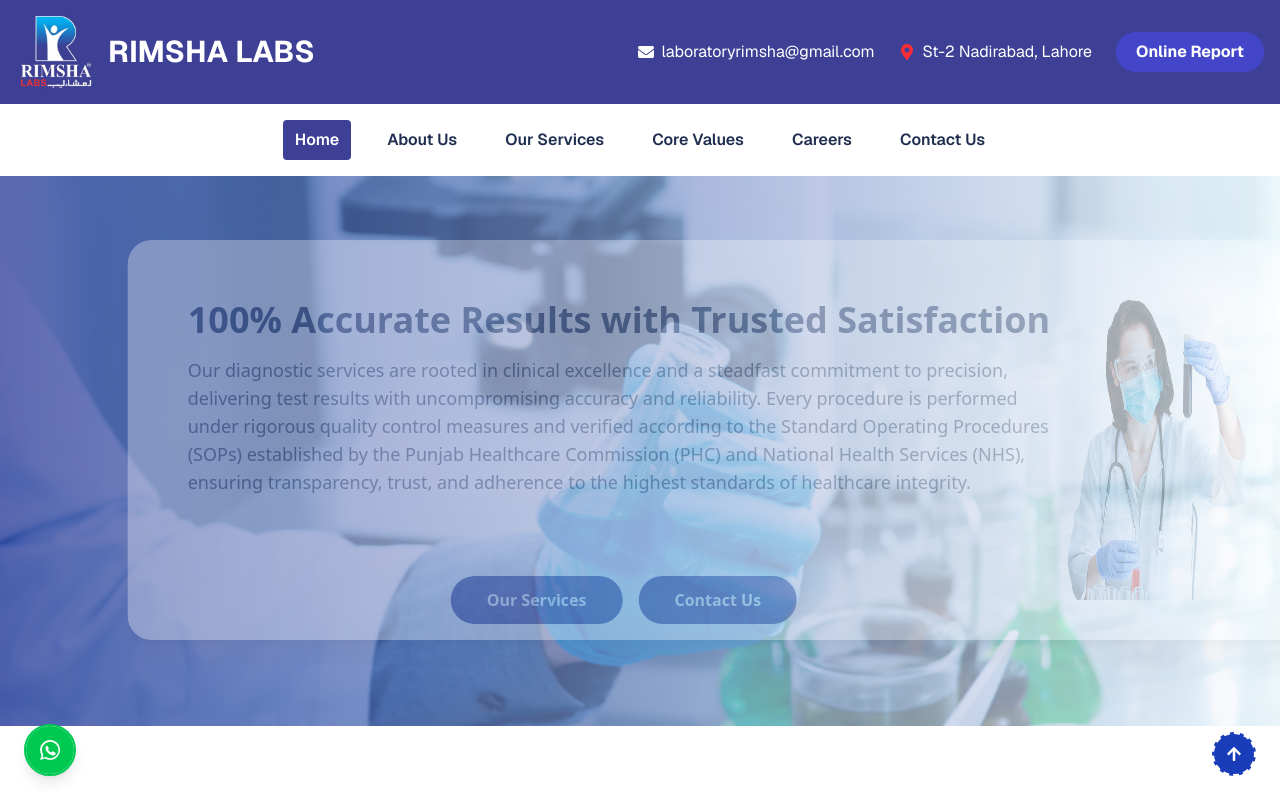
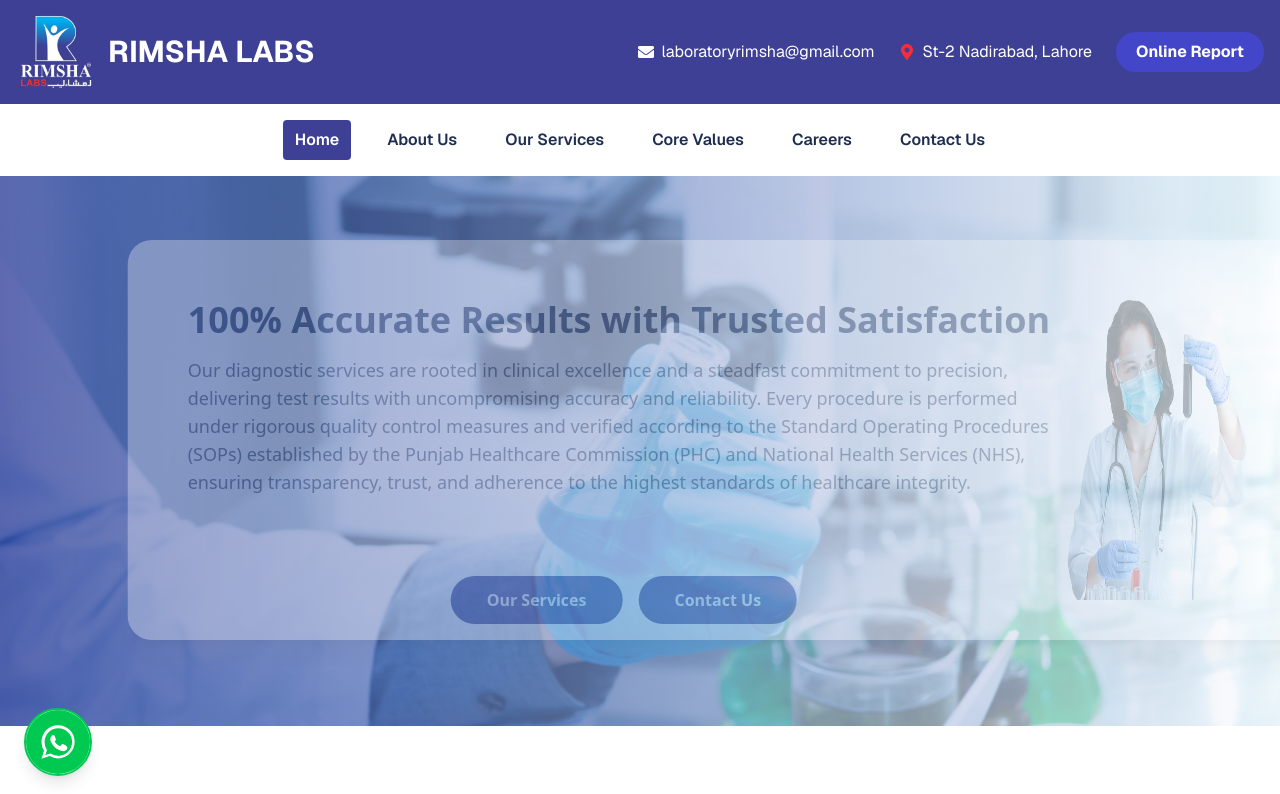
Before and after one commit to WaleedFromPakistan/RimshaLab, a Next.js app: page / in a window 1280 px wide. Shown: the top 794 px of the page. Built offline with nearby package versions, Linux system fonts and the light colour scheme.

Commit message:
Some more changes in Whatsapp button

```diff
--- a/app/Components/Footer.jsx
+++ b/app/Components/Footer.jsx
@@ -115,10 +115,10 @@ const Footer = () => {
       {/* Scroll to Top Button */}
       <button
         onClick={() => window.scrollTo({ top: 0, behavior: "smooth" })}
-        className="fixed bottom-6 right-6 border-2 border-dashed border-white bg-blue-800 rounded-full p-3 hover:bg-[#3E4095] transition z-50"
+        className="fixed bottom-6 right-6 border-2 border-dashed border-white rounded-full p-3 hover:bg-blue-900 transition z-50"
         aria-label="Scroll to top"
       >
-        <FaArrowUp className="text-white " />
+        <FaArrowUp className="text-white" />
       </button>
     </footer>
   );
--- a/app/Components/WhatsAppButton.jsx
+++ b/app/Components/WhatsAppButton.jsx
@@ -5,7 +5,7 @@ import { cn } from "@/lib/utils"
 
 const WhatsAppButton = () => {
   const [isVisible, setIsVisible] = useState(false)
-  const phoneNumber = "923091845657" // Your WhatsApp number
+  const phoneNumber = "923231486205" // Your WhatsApp number
   const message = encodeURIComponent("Hello! I'm interested in your lab services.")
   const whatsappUrl = `https://wa.me/${phoneNumber}?text=${message}`
 
@@ -30,8 +30,8 @@ const WhatsAppButton = () => {
         isVisible ? "translate-y-0 opacity-100" : "translate-y-10 opacity-0",
       )}
     >
-      <div className="h-12 w-12 flex items-center justify-center rounded-full bg-green-500 text-white">
-        <WhatsAppLogo className="h-6 w-6 animate-pulse-slow" />
+      <div className="h-16 w-16 flex items-center justify-center rounded-full bg-green-500 text-white">
+        <WhatsAppLogo className="h-10 w-10 animate-pulse-slow" />
       </div>
       <span className="absolute left-14 hover:text-green-600 pointer-events-none opacity-0 whitespace-nowrap group-hover:opacity-100 transition-opacity duration-300">
         How can we help you?
```
